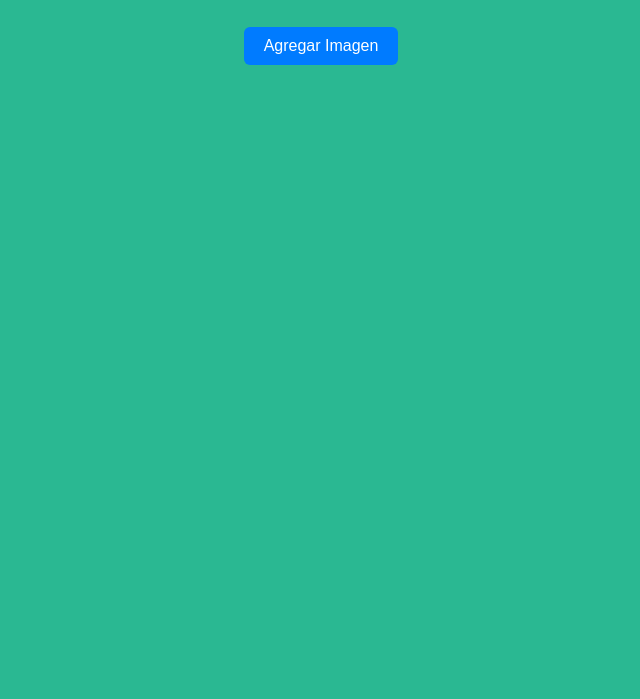
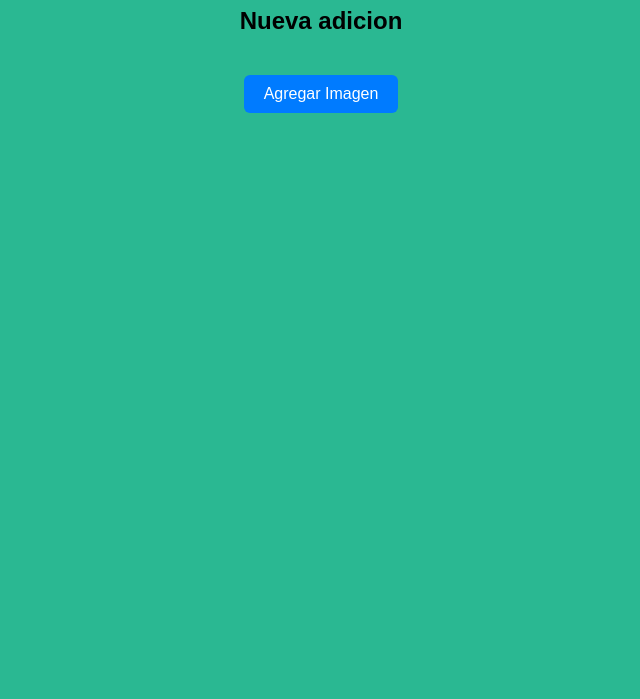
Before and after one commit to Capcha2405/Inicet, a plain HTML site: page index.html in a window 1280 px wide. Shown: the part 101-800 px from the top of the page, without its empty margins (319-959 px from the left). Drawn offline with Linux system fonts and the light colour scheme.

Commit message:
Nueva actualizacion

```diff
--- a/index.html
+++ b/index.html
@@ -54,6 +54,7 @@
 <body>
 
     <h1>Galería Interactiva de Fotos</h1>
+    <h2>Nueva adicion</h2>
     <button id="addImage">Agregar Imagen</button>
 
     <div id="gallery"></div>
```
